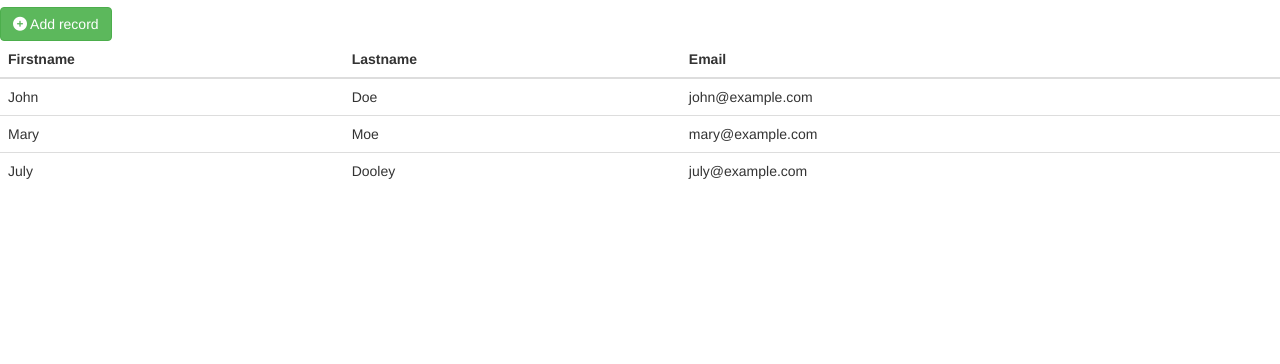
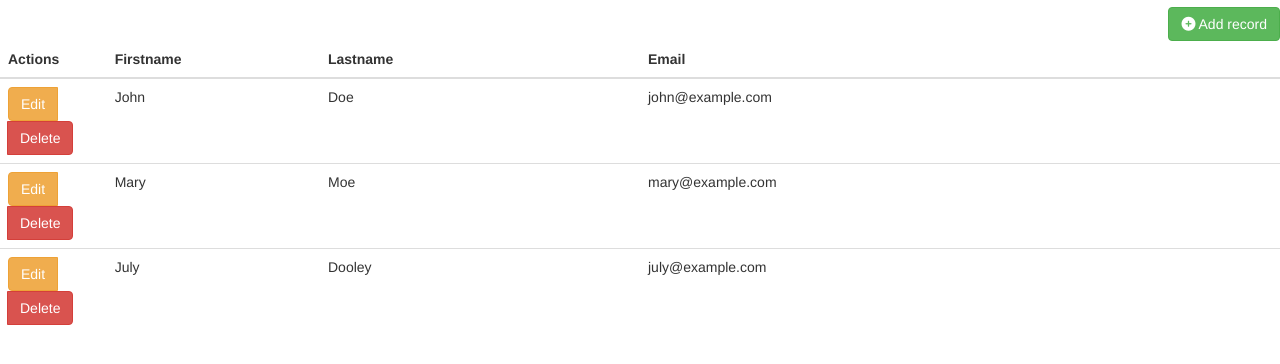
Before and after one commit to eagle7410/go_colected_data, a website: page index.html in a window 1280 px wide. Shown: the part 56-420 px from the top of the page. Drawn offline with nearby package versions, Linux system fonts and the light colour scheme.

Commit message:
Adding format table and action buttons.

```diff
--- a/index.html
+++ b/index.html
@@ -12,32 +12,53 @@
 
 <!--<div class="container">-->
   <h2>Journal</h2>
-  <button class="btn btn-success"><i class="fa fa-plus-circle" aria-hidden="true"></i> Add record</button>
+  <button class="btn btn-success pull-right"><i class="fa fa-plus-circle" aria-hidden="true"></i> Add record</button>
 
   <table class="table">
 	<thead>
 	  <tr>
-		<th>Firstname</th>
-		<th>Lastname</th>
-		<th>Email</th>
+	    <th class="col-md-1">Actions</th>
+		<th class="col-md-2">Firstname</th>
+		<th class="col-md-3">Lastname</th>
+		<th class="col-md-6">Email</th>
 	  </tr>
 	</thead>
 	<tbody>
 	  <tr>
-		<td>John</td>
-		<td>Doe</td>
-		<td>john@example.com</td>
+		  <td >
+			  <div class="btn-group" role="group" aria-label="Basic example">
+				  <button type="button" class="btn btn-warning">Edit</button>
+				  <button type="button" class="btn btn-danger">Delete</button>
+			  </div>
+		  </td>
+		<td >John</td>
+		<td >Doe</td>
+		<td >john@example.com</td>
+
 	  </tr>
 	  <tr>
+		  <td>
+			  <div class="btn-group" role="group" aria-label="Basic example">
+				  <button type="button" class="btn btn-warning">Edit</button>
+				  <button type="button" class="btn btn-danger">Delete</button>
+			  </div>
+		  </td>
 		<td>Mary</td>
 		<td>Moe</td>
 		<td>mary@example.com</td>
 	  </tr>
 	  <tr>
+		  <td>
+			  <div class="btn-group" role="group" aria-label="Basic example">
+				  <button type="button" class="btn btn-warning">Edit</button>
+				  <button type="button" class="btn btn-danger">Delete</button>
+			  </div>
+		  </td>
 		<td>July</td>
 		<td>Dooley</td>
 		<td>july@example.com</td>
 	  </tr>
+
 	</tbody>
   </table>
 <!--</div>-->
```
